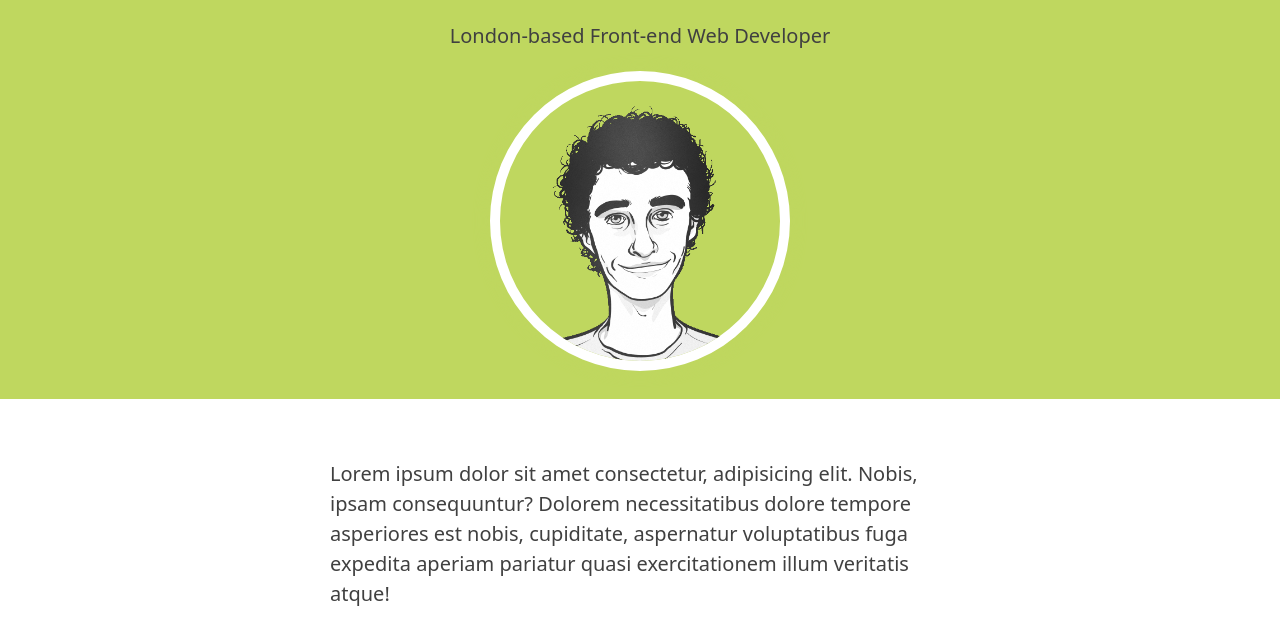
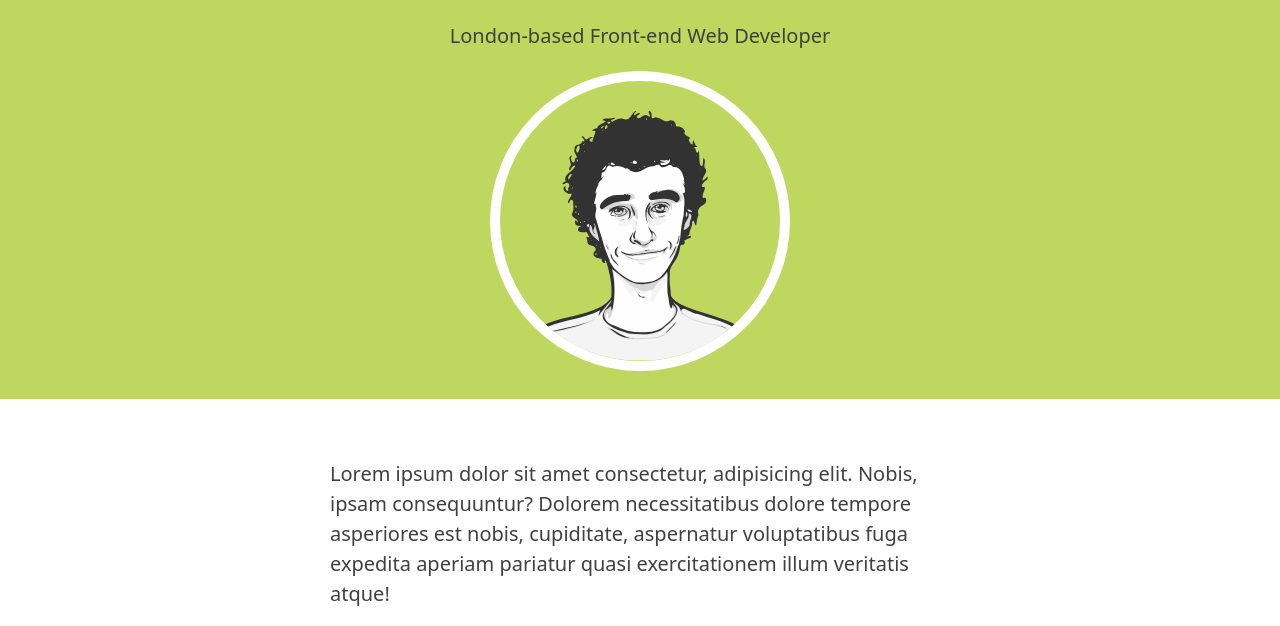
Before and after one commit to mstrutt/mstrutt.co.uk, a website built with Parcel: page app/index.html in a window 1280 px wide. Shown: the part 101-727 px from the top of the page. Built offline with nearby package versions, Linux system fonts and the light colour scheme.

Commit message:
Including avatar svg

```diff
--- a/app/index.html
+++ b/app/index.html
@@ -10,7 +10,7 @@
             <h1>Michael Strutt</h1>
             <p>London-based Front-end Web Developer</p>
             <div class="avatar">
-                <img src="./images/avatar.png" alt="Illustration of Michael Strutt" class="avatar__src">
+                <img src="./images/avatar.svg" alt="Illustration of Michael Strutt" class="avatar__src">
             </div>
         </header>
         <main class="body-copy">
--- a/app/scss/components/_avatar.scss
+++ b/app/scss/components/_avatar.scss
@@ -25,7 +25,6 @@
         display: block;
         max-height: 100%;
         max-width: 100%;
-        padding-top: (44/500*100%);
         margin-top: -100%;
     }
 
```
Also changed, not shown: app/blog.html (+1 -1 lines), app/images/avatar.svg (added).
